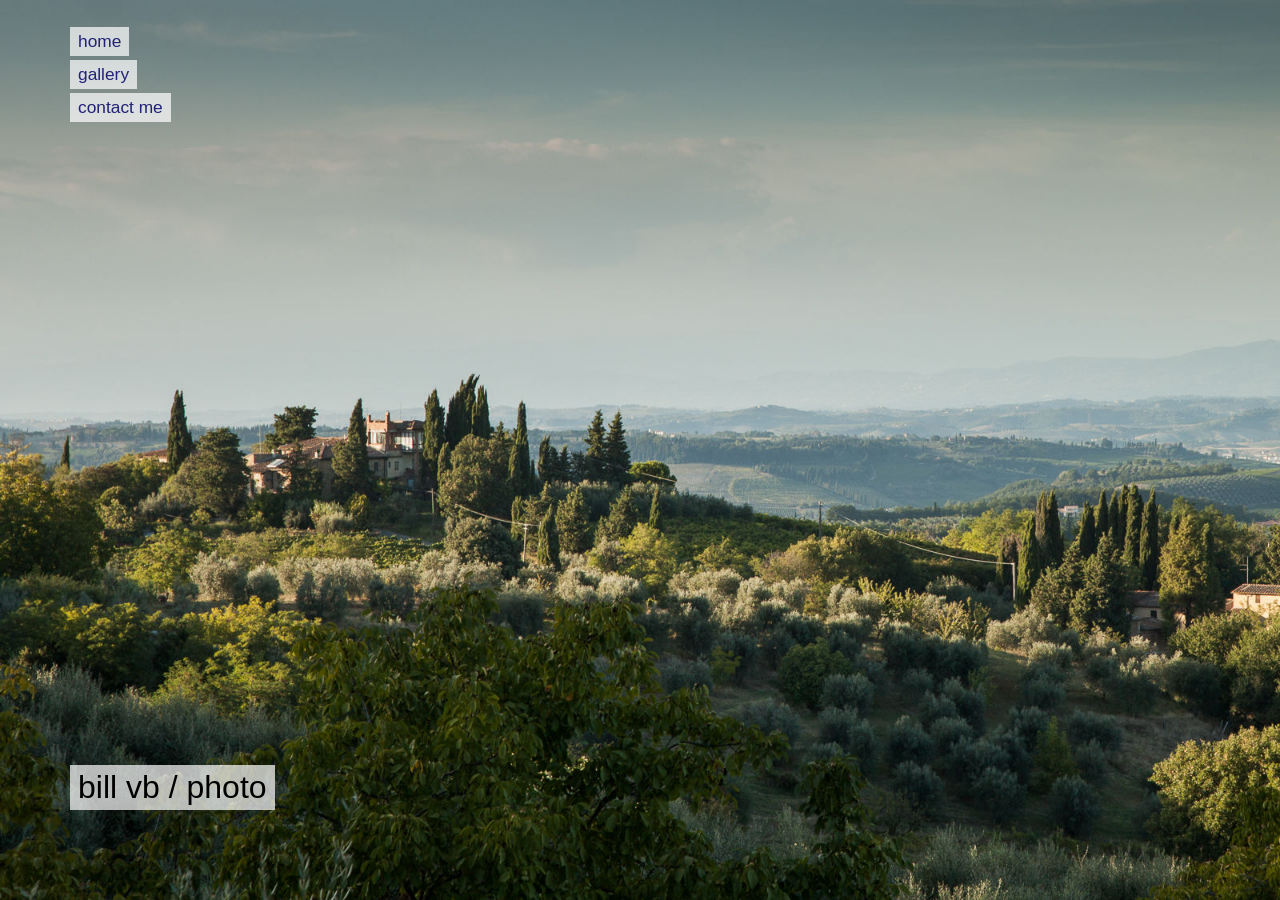
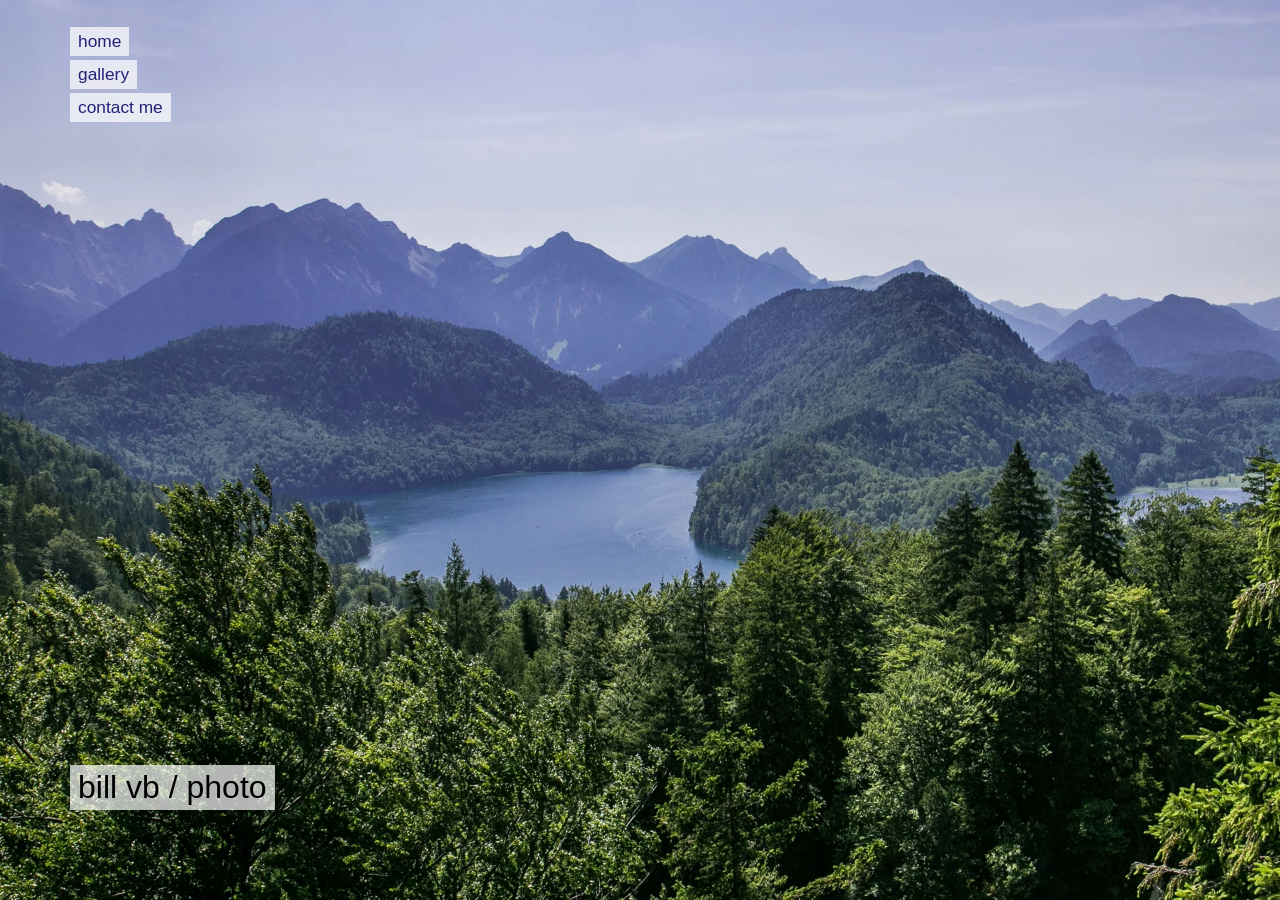
Before and after one commit to billvb/billvb.github.io, a Jekyll site: the page built from photo/index.html, in a window 1280 px wide. Built offline with Jekyll 4.4.1, drawn with Linux system fonts in a browser that asks for light colours; nearby versions of some CDN libraries; a script that is not in the unit is left out.

Commit message:
Added germany webp images

```diff
--- a/photo/index.html
+++ b/photo/index.html
@@ -6,7 +6,8 @@ layout: min
 
 <style>
 body {
-        background: url(/images/portfolio/chianti-countryside-xl.jpg) no-repeat left center;
+        /*background: url(/images/portfolio/chianti-countryside-xl.jpg) no-repeat left center;*/
+        background: url(/images/portfolio/web-size/germany-1.webp) no-repeat left center;
         background-size: cover;
 }
 </style>
```
Also changed, not shown: images/portfolio/web-size/germany-1.webp (added), images/portfolio/web-size/germany-2.webp (added), 2 other files.
